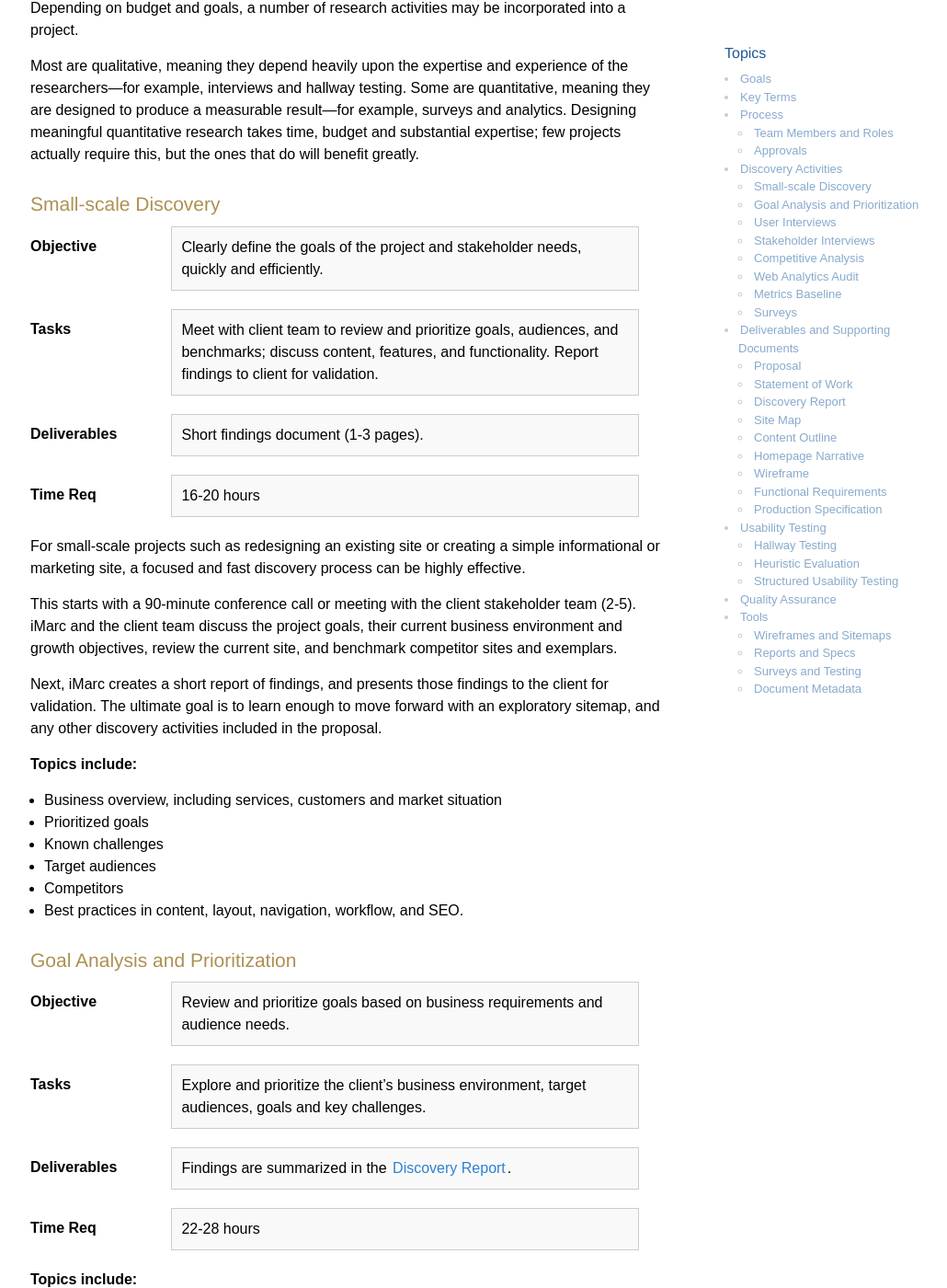
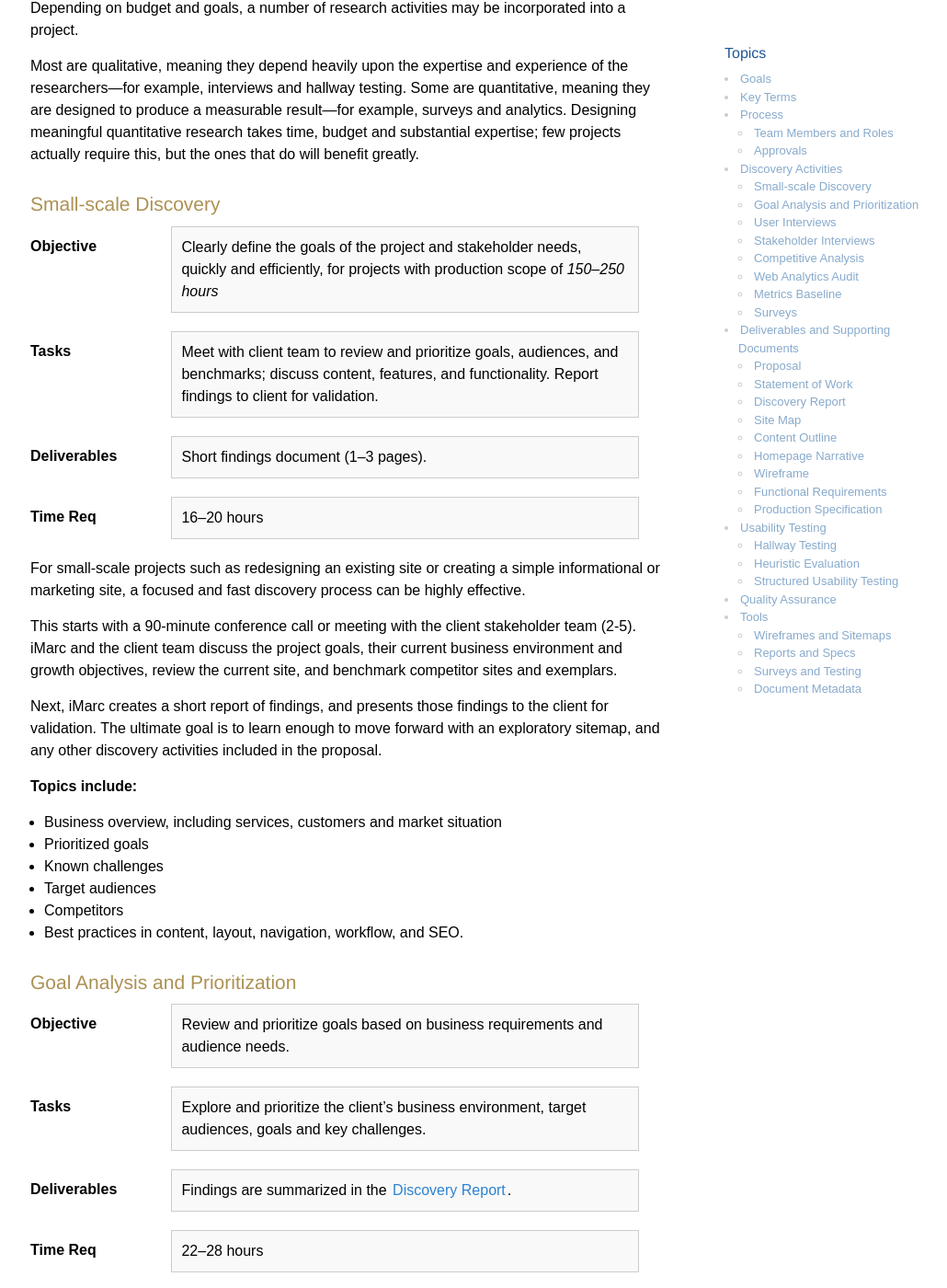
Before and after one commit to imarc/handbook, a Jekyll site: the page built from strategy.markdown, in a window 1280 px wide and 1400 px high, scrolled down 2968 px. Shown: the whole window at 92% size, without its empty margins (117-1147 px from the left). Built offline with Jekyll 4.4.1, drawn with Linux system fonts in a browser that asks for light colours; nearby versions of some CDN libraries; some of the changed text lies outside the part shown.

Commit message:
Clarified large/small scope by production hours (150-250, 250+)

```diff
--- a/strategy.markdown
+++ b/strategy.markdown
@@ -112,16 +112,16 @@ Most are qualitative, meaning they depend heavily upon the expertise and experie
 ### Small-scale Discovery
 
 Objective
-:	Clearly define the goals of the project and stakeholder needs, quickly and efficiently.
+:	Clearly define the goals of the project and stakeholder needs, quickly and efficiently, for projects with production scope of *150–250 hours*
 
 Tasks
 :	Meet with client team to review and prioritize goals, audiences, and benchmarks; discuss content, features, and functionality. Report findings to client for validation.
 
 Deliverables
-:	Short findings document (1-3 pages).
+:	Short findings document (1–3 pages).
 
 Time Req
-:	16-20 hours
+:	16–20 hours
 
 
 For small-scale projects such as redesigning an existing site or creating a simple informational or marketing site, a focused and fast discovery process can be highly effective.
@@ -152,7 +152,7 @@ Deliverables
 :	Findings are summarized in the [Discovery Report](#DiscoveryReport).
 
 Time Req
-:	22-28 hours
+:	22–28 hours
 
 **Topics include:**
 
@@ -320,7 +320,7 @@ Deliverables
 :	Results are delivered as part of the [Discovery Report](#DiscoveryReport).
 
 Time Req
-: 32–40 hours per survey and inclusion in the discovery report. If also recruiting, add 8-12 hours.
+: 32–40 hours per survey and inclusion in the discovery report. If also recruiting, add 8–12 hours.
 
 
 Questions should be close-ended fashion (multiple choice, Yes/No, True/False). This makes it easy for participants to respond, and easier for us to analyze. For example, *We found that 83% of participants prefer to book their ferry ride online between 11am and 2pm on weekdays.*
@@ -352,7 +352,7 @@ A Statement of Work, or SOW, may be created by Business Development or a Produce
 ### Discovery Report
 
 Summary
-:	A 10–25 page document summarizing the results of all [Discovery Activities](#DiscoveryActivities) and providing specific recommendations for the project, for projects with production scope *over 200 hours*.
+:	A 10–25 page document summarizing the results of all [Discovery Activities](#DiscoveryActivities) and providing specific recommendations for the project, for projects with production scope of *over 250 hours*.
 
 Time Req
 :	Sum of Discovery Activities conducted (above)
@@ -412,7 +412,7 @@ The content outline supplements a Site Map. A content mimics the the organizatio
 ### Homepage Narrative
 
 Summary
-: Brief, 1-2 page document that defines all content, features and functionality required for the homepage.
+: Brief, 1–2 page document that defines all content, features and functionality required for the homepage.
 
 Time Req
 :	4–6 hours, and inclusion in the Functional Requirements Document
@@ -450,7 +450,7 @@ Most wireframes will depict single web pages, but some may depict multiple scree
 ### Functional Requirements
 
 Summary
-:	A 5-10 page document for projects with production scope *under 200 hours*.
+:	A 5–10 page document for projects with production scope of *150–250 hours*.
 
 Time Req
 :	32 hours, *in addition to Discovery Activities*.
@@ -463,7 +463,7 @@ This document should restate scope of production phase (which often changes some
 ### Production Specification
 
 Summary
-:	A 15–80 page document for projects with production scope *over 200 hours*.
+:	A 15–80 page document for projects with production scope of *over 250 hours*.
 
 Time Req
 :	 90–170 hours, *in addition to Discovery Activities*.
@@ -537,7 +537,7 @@ Deliverables
 :	Results may be delivered as part of the [Discovery Report](#DiscoveryReport) or as a dedicated usability findings report.
 
 Time Req
-:	64–80 hours per round, with 4-5 users, and written usability report and recommendations.
+:	64–80 hours per round, with 4–5 users, and written usability report and recommendations.
 
 Usability testing involves putting actual people in front of a real or mocked up site, giving them tasks, and seeing what happens. This tends to produce the most new insights of any form of testing.
 
```
